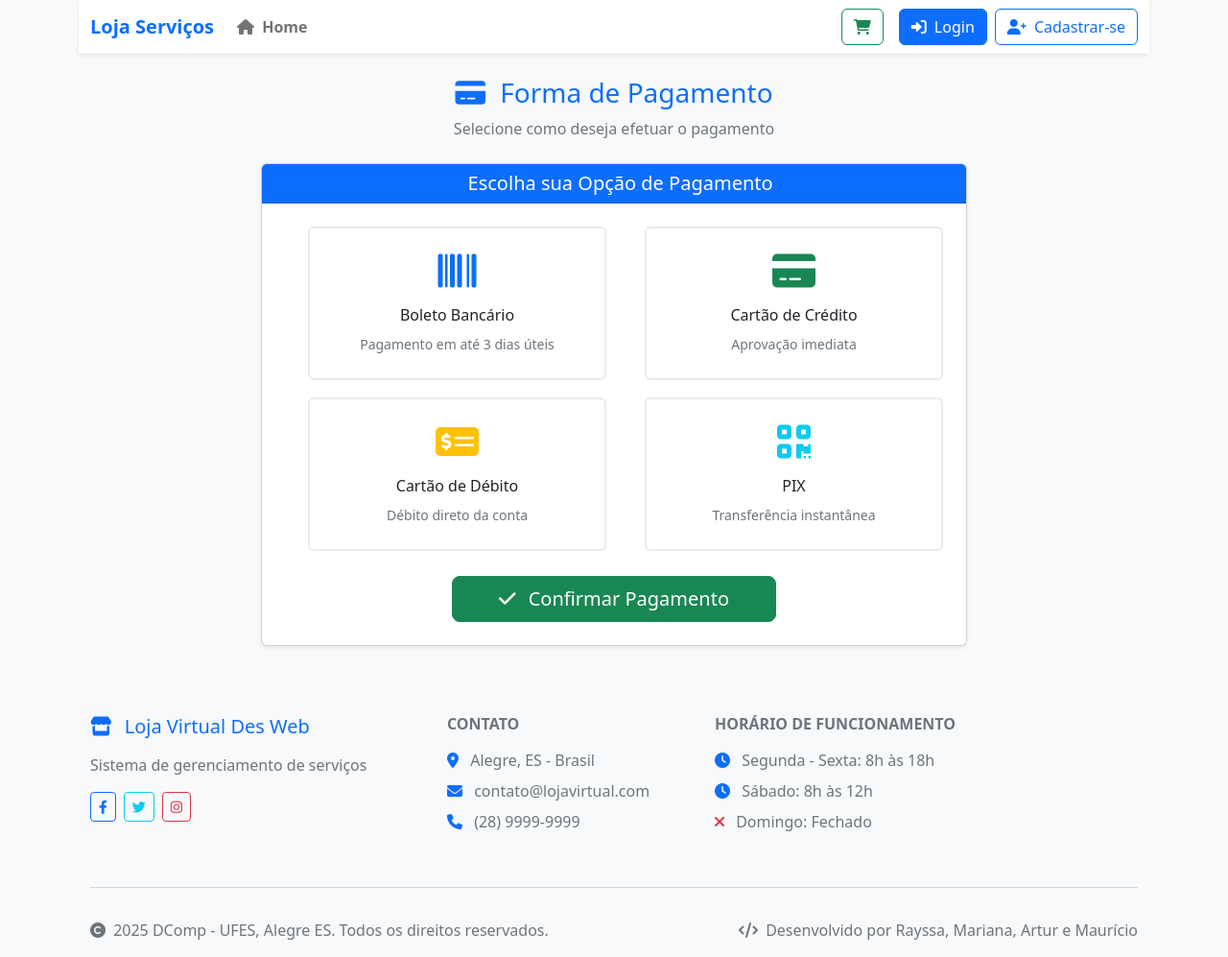
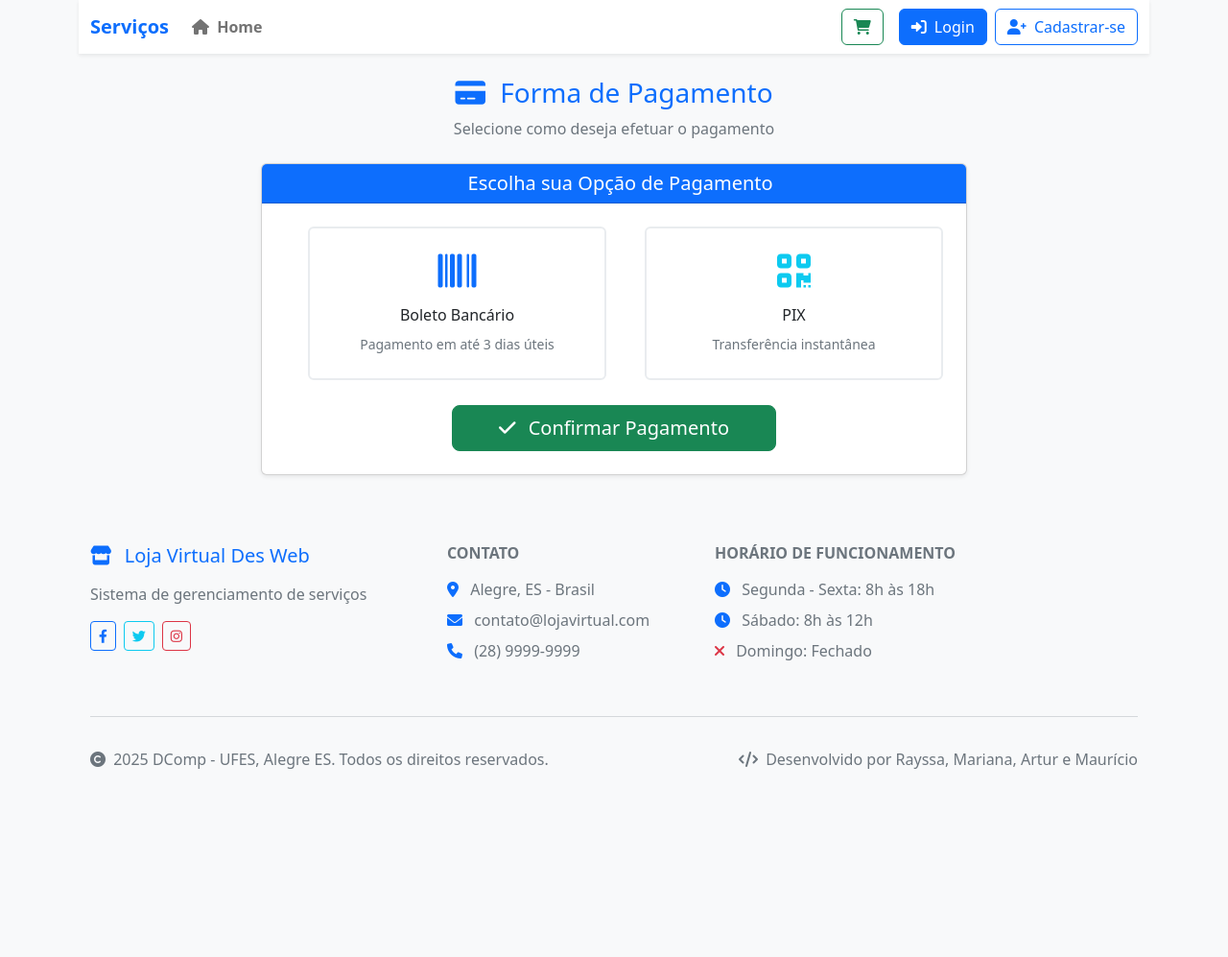
Before and after one commit to mauriciosilvadev/trabalho-web-oficial, a PHP site: page /dadosPagamento.php in a window 1280 px wide. Shown: the whole page at 96% size. After the commit the page ends 801 px from the top, so only its background shows below. Run offline with PHP 8.4, Linux system fonts and the light colour scheme.

Commit message:
refactor(ui): simplify branding and payment options
- Update navbar brand name from "Loja Serviços" to "Serviços" across all menu templates
- Remove credit/debit card payment options, keeping only PIX and boleto
- Clean up exibirServicosContratados.php by removing service count badge and fixing indentation

```diff
--- a/views/dadosPagamento.php
+++ b/views/dadosPagamento.php
@@ -38,38 +38,6 @@ require_once 'includes/cabecalho.inc.php';
                                             <i class="fas fa-barcode text-primary" style="font-size: 2.5rem;"></i>
                                             <h6 class="mt-3 mb-2">Boleto Bancário</h6>
                                             <small class="text-muted">Pagamento em até 3 dias úteis</small>
-                                        </div>
-                                    </div>
-                                </label>
-                            </div>
-                        </div>
-
-                        <!-- Cartão de Crédito -->
-                        <div class="col-md-6">
-                            <div class="form-check">
-                                <input class="form-check-input d-none" type="radio" name="pag" value="crédito" id="credito">
-                                <label class="form-check-label w-100" for="credito">
-                                    <div class="card h-100 payment-option">
-                                        <div class="card-body text-center p-4">
-                                            <i class="fas fa-credit-card text-success" style="font-size: 2.5rem;"></i>
-                                            <h6 class="mt-3 mb-2">Cartão de Crédito</h6>
-                                            <small class="text-muted">Aprovação imediata</small>
-                                        </div>
-                                    </div>
-                                </label>
-                            </div>
-                        </div>
-
-                        <!-- Cartão de Débito -->
-                        <div class="col-md-6">
-                            <div class="form-check">
-                                <input class="form-check-input d-none" type="radio" name="pag" value="debito" id="debito">
-                                <label class="form-check-label w-100" for="debito">
-                                    <div class="card h-100 payment-option">
-                                        <div class="card-body text-center p-4">
-                                            <i class="fas fa-money-check-alt text-warning" style="font-size: 2.5rem;"></i>
-                                            <h6 class="mt-3 mb-2">Cartão de Débito</h6>
-                                            <small class="text-muted">Débito direto da conta</small>
                                         </div>
                                     </div>
                                 </label>
@@ -143,7 +111,7 @@ function processarPagamento() {
         const valorPagamento = formaPagamento.value;
 
         // Redirecionar para páginas específicas de pagamento
-    switch(valorPagamento) {
+        switch (valorPagamento) {
             case 'pix':
                 window.location.href = 'pagamentoPix.php';
                 break;
--- a/views/exibirServicosContratados.php
+++ b/views/exibirServicosContratados.php
@@ -13,16 +13,11 @@ if (isset($_SESSION["vendas_feitas"])) {
 }
 ?>
 
-<!-- Título da Página -->
 <div class="d-flex justify-content-between align-items-center mb-4">
     <h1 class="text-primary mb-0">
         <i class="fas fa-handshake me-2"></i>
         Serviços Contratados
     </h1>
-    <span class="badge bg-primary fs-6">
-        <i class="fas fa-list me-1"></i>
-        <?= sizeof($vendas) ?> serviços
-    </span>
 </div>
 
 <?php include_once "includes/mensagens.inc.php" ?>
@@ -35,7 +30,6 @@ if (sizeof($vendas) == 0) {
 } else {
 ?>
 
-<!-- Tabela de Serviços Contratados -->
     <div class="card shadow-sm">
         <div class="card-body p-0">
             <div class="table-responsive">
--- a/views/includes/menuA.inc.php
+++ b/views/includes/menuA.inc.php
@@ -6,7 +6,7 @@ $usuario = $_SESSION["usuario"];
 <nav class="navbar navbar-expand-lg navbar-light bg-white shadow-sm mb-4">
   <div class="container">
     <a href="index.php" class="navbar-brand d-flex align-items-center">
-      <span class="fw-bold text-warning">Loja Serviços</span>
+      <span class="fw-bold text-warning">Serviços</span>
       <span class="badge bg-warning text-dark ms-2">Admin</span>
     </a>
 
--- a/views/includes/menuC.inc.php
+++ b/views/includes/menuC.inc.php
@@ -6,7 +6,7 @@ $usuario = $_SESSION["usuario"];
 <nav class="navbar navbar-expand-lg navbar-light bg-white shadow-sm mb-4">
   <div class="container">
     <a href="index.php" class="navbar-brand d-flex align-items-center">
-      <span class="fw-bold text-primary">Loja Serviços</span>
+      <span class="fw-bold text-primary">Serviços</span>
     </a>
 
     <button class="navbar-toggler" type="button" data-bs-toggle="collapse" data-bs-target="#navbarNav" aria-controls="navbarNav" aria-expanded="false" aria-label="Toggle navigation">
--- a/views/includes/menuP.inc.php
+++ b/views/includes/menuP.inc.php
@@ -6,7 +6,7 @@ $usuario = $_SESSION["usuario"];
 <nav class="navbar navbar-expand-lg navbar-light bg-white shadow-sm mb-4">
   <div class="container">
     <a href="index.php" class="navbar-brand d-flex align-items-center">
-      <span class="fw-bold text-primary">Loja Serviços</span>
+      <span class="fw-bold text-primary">Serviços</span>
     </a>
 
     <button class="navbar-toggler" type="button" data-bs-toggle="collapse" data-bs-target="#navbarNav" aria-controls="navbarNav" aria-expanded="false" aria-label="Toggle navigation">
--- a/views/includes/menuV.inc.php
+++ b/views/includes/menuV.inc.php
@@ -2,7 +2,7 @@
 <nav class="navbar navbar-expand-lg navbar-light bg-white shadow-sm mb-4">
   <div class="container">
     <a href="index.php" class="navbar-brand d-flex align-items-center">
-      <span class="fw-bold text-primary">Loja Serviços</span>
+      <span class="fw-bold text-primary">Serviços</span>
     </a>
 
     <button class="navbar-toggler" type="button" data-bs-toggle="collapse" data-bs-target="#navbarNav" aria-controls="navbarNav" aria-expanded="false" aria-label="Toggle navigation">
```
Lines whose indentation alone changed are shown as unchanged.
